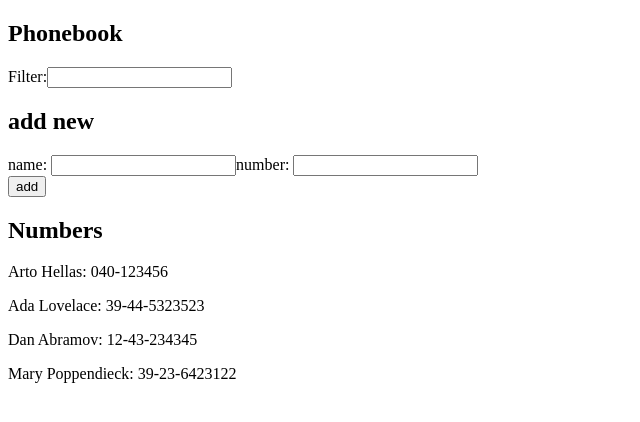
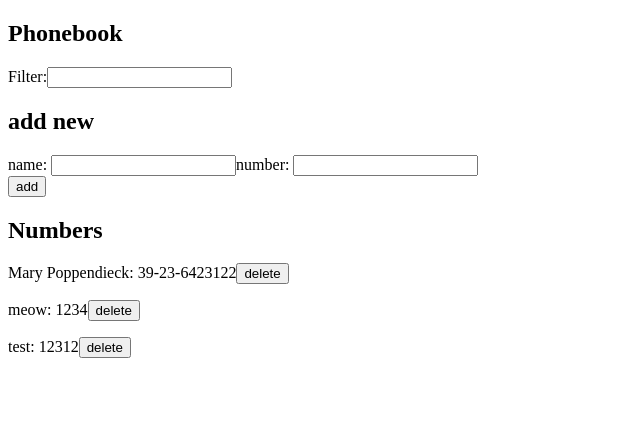
Before and after one commit to ItsMatt17/FullStackOpen-Exercises, a React (Vite) app in the folder part2/phonebook/: page / in a window 1280 px wide. Shown: the top 422 px of the page, without its empty margins (0-640 px from the left). Built offline with nearby package versions, Linux system fonts and the light colour scheme; data requests are answered from the project's data file.

Commit message:
Part 2.14

```diff
--- a/part2/phonebook/db.json
+++ b/part2/phonebook/db.json
@@ -1,24 +1,20 @@
 {
-  "persons":[
-    {
-      "name": "Arto Hellas",
-      "number": "040-123456",
-      "id": "1"
-    },
-    {
-      "name": "Ada Lovelace",
-      "number": "39-44-5323523",
-      "id": "2"
-    },
-    {
-      "name": "Dan Abramov",
-      "number": "12-43-234345",
-      "id": "3"
-    },
+  "persons": [
     {
       "name": "Mary Poppendieck",
       "number": "39-23-6423122",
       "id": "4"
+    },
+    {
+      "name": "meow",
+      "number": "1234",
+      "id": "wy1dyw8dzWg"
+    },
+    {
+      "name": "test",
+      "number": "12312",
+      "id": "_dapA9H6muM"
     }
-  ]
+  ],
+  "$schema": "./node_modules/json-server/schema.json"
 }
--- a/part2/phonebook/src/App.jsx
+++ b/part2/phonebook/src/App.jsx
@@ -2,7 +2,8 @@ import Filter from './Filter'
 import Contacts from "./Contacts.jsx"
 import ContactForm from "./ContactForm.jsx"
 import { useEffect, useState } from 'react'
-import axios from 'axios'
+import contactService from './services/contactService.js'
+
 
 const App = () => {
   const [contacts, setContacts] = useState([])
@@ -11,27 +12,40 @@ const App = () => {
   const [filter, setFilter] = useState('')
 
   useEffect(() => {
-    axios
-      .get("http://localhost:3001/persons")
-      .then((resp) => setContacts(resp.data))
+    contactService
+      .getAll()
+      .then((c) => setContacts(c))
   }, [])
+
 
   const createContact = (e) => {
     e.preventDefault()
 
-    if (!contacts.every((contact) => contact.name !== newContactName)) alert(`${newContactName} is already in your phonebook!`)
-    else {
-      setContacts(contacts.concat({ name: newContactName, number: newContactNumber }))
-      setNewContactName('')
-      setNewContactNumber('')
+    if (!contacts.every((contact) => contact.name !== newContactName)) {
+      alert(`${newContactName} is already in your phonebook!`)
+      return
     }
+
+    let newContact = { name: newContactName, number: newContactNumber }
+    contactService
+      .create(newContact)
+      .then((c) => setContacts(contacts.concat(c)))
   }
 
   const getFilteredContacts = () => {
-    return filter ? contacts.filter((c) => c.name.toLowerCase().includes(filter.toLowerCase())) : contacts
+    return filter ? contacts
+      .filter((c) =>
+        (c.name.toLowerCase().includes(filter.toLowerCase())))
+      : contacts
   }
 
   const onFilterChange = (e) => setFilter(e.target.value)
+
+  const onDelete = (id) => {
+    contactService
+      .del(id)
+      .then(setContacts(contacts.filter((c) => c.id !== id)))
+  }
 
   return (
 
@@ -47,7 +61,7 @@ const App = () => {
         onNumberChange={(e) => setNewContactNumber(e.target.value)}
       />
       <h2>Numbers</h2>
-      <Contacts contacts={[...getFilteredContacts()]} />
+      <Contacts contacts={[...getFilteredContacts()]} onDelete={onDelete} />
     </div>
   )
 }
--- a/part2/phonebook/src/Contacts.jsx
+++ b/part2/phonebook/src/Contacts.jsx
@@ -1,7 +1,11 @@
-const Contacts = ({ contacts }) => {
+const Contacts = ({ contacts, onDelete }) => {
   return (
     <div>
-      {contacts.map((c) => (<p key={c.name}>{c.name}: {c.number}</p>))}
+      {contacts.map((c) => (
+        <p key={c.id}>{c.name}: {c.number}
+          <button onClick={() => { if (confirm(`Are you sure you want to delete ${c.name}?`)) onDelete(c.id) }}>delete</button>
+        </p>
+      ))}
     </div>
   )
 }
--- /dev/null
+++ b/part2/phonebook/src/services/contactService.js
@@ -0,0 +1,29 @@
+import axios from "axios"
+
+const baseUrl = "http://localhost:3001/persons"
+
+const getAll = () => (
+  axios
+    .get(baseUrl)
+    .then((resp) => resp.data)
+)
+
+const update = (id, newObj) => (
+  axios
+    .put(`${baseUrl}/${id}`, newObj)
+    .then((resp) => resp.data)
+)
+
+const create = (obj) => (
+  axios
+    .post(baseUrl, obj)
+    .then((resp) => resp.data)
+)
+
+const del = (id) => (
+  axios
+    .delete(`${baseUrl}/${id}`)
+    .then((resp) => resp.data)
+)
+
+export default { getAll, update, create, del }
```
